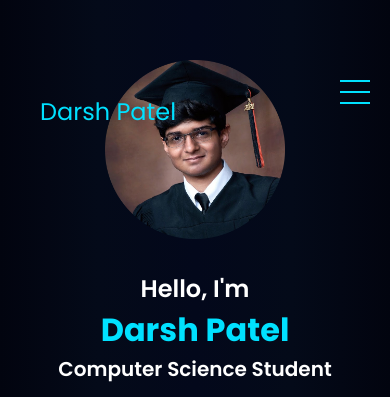
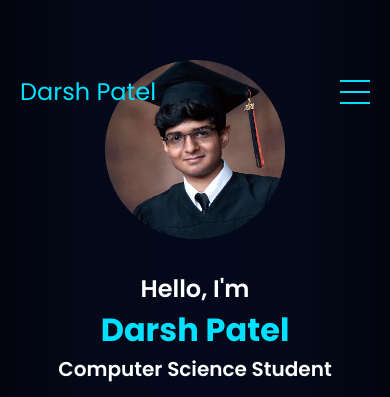
Before and after one commit to darshp623/personal-website, a plain HTML site: page index.html in a window 390 px wide. Shown: the top 397 px of the page. Drawn offline with Linux system fonts and the light colour scheme.

Commit message:
Update mediaqueries.css

```diff
--- a/mediaqueries.css
+++ b/mediaqueries.css
@@ -120,13 +120,6 @@
         width: calc(100% - 40px);
     }
 
-    .hamburger-logo {
-        position: relative;
-        top: 20px;
-        left: 20px;
-        z-index: 1001;
-    }
-
     .hamburger-menu {
         z-index: 1000;
     }
```
